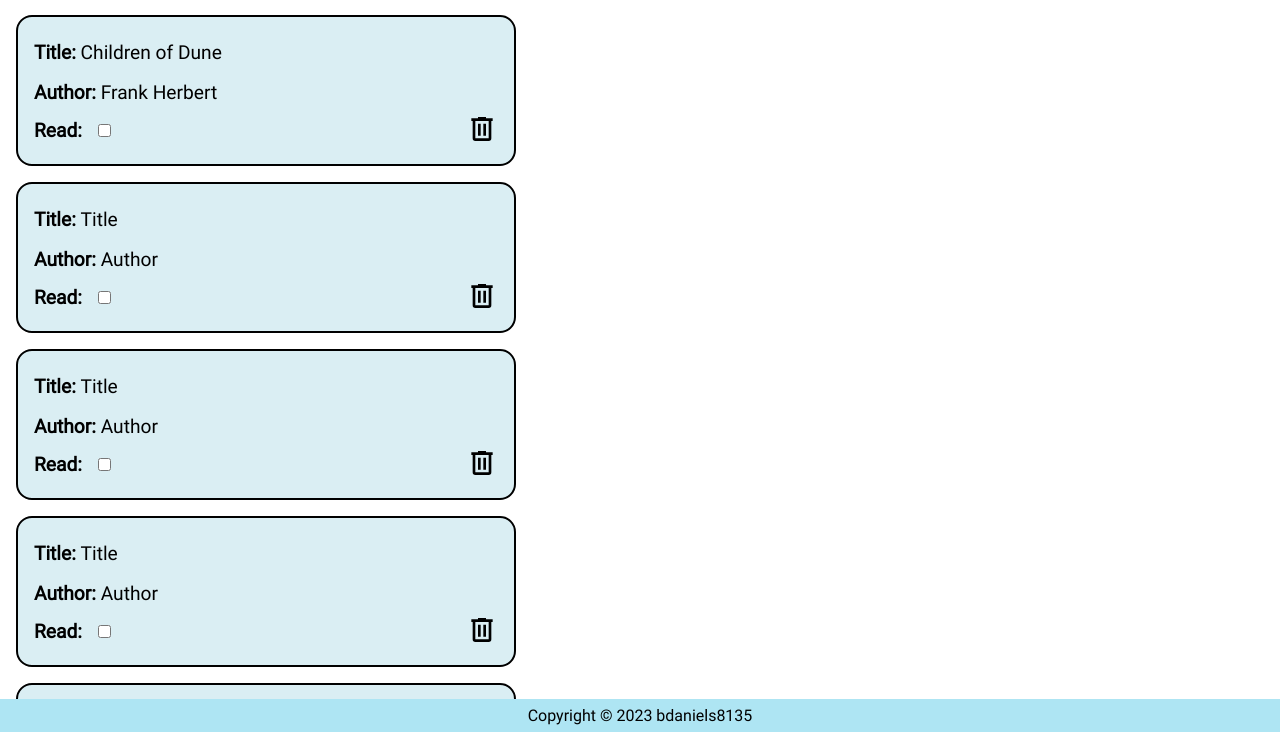
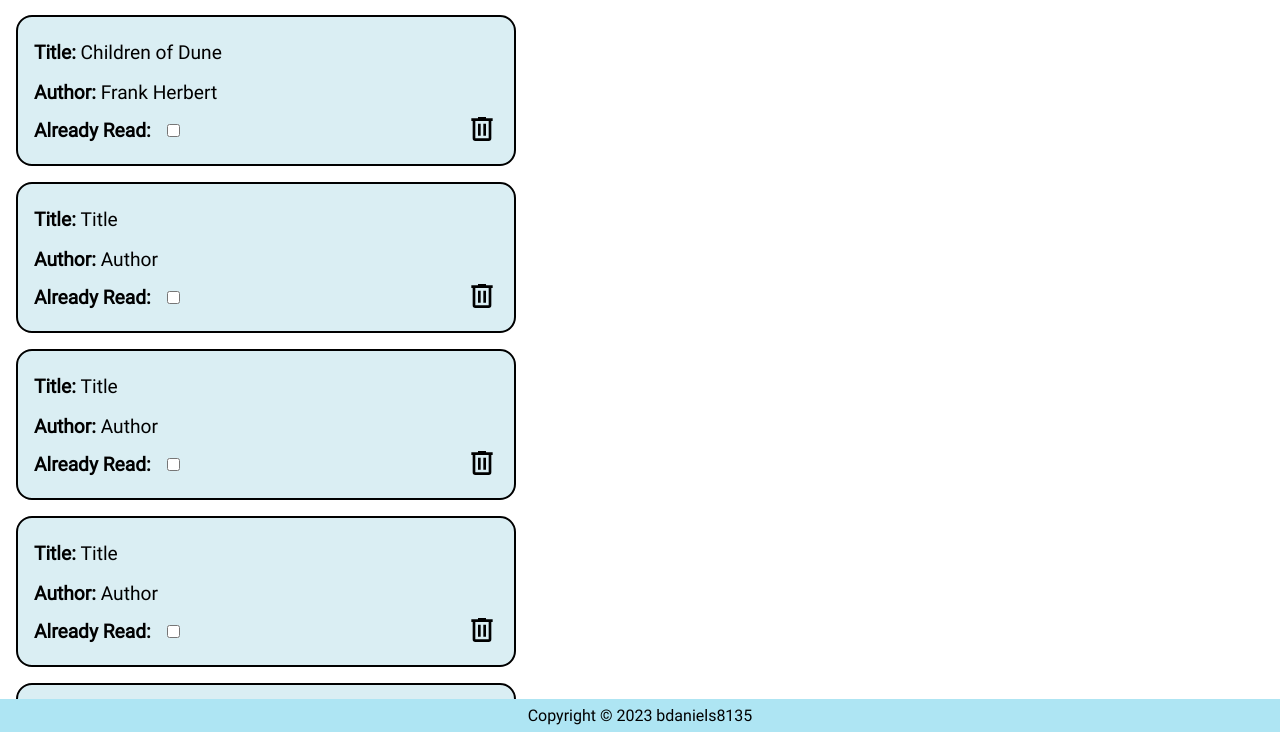
Before and after one commit to bdaniels8135/library-project, a plain HTML site: page index.html in a window 1280 px wide. Shown: the part 68-800 px from the top of the page. Drawn offline with Linux system fonts and the light colour scheme.

Commit message:
Change read checkbox label

```diff
--- a/index.html
+++ b/index.html
@@ -17,7 +17,7 @@
             <p class="title">Children of Dune</p>
             <p class="author">Frank Herbert</p>
             <div class="checkbox-wrapper">
-                <p>Read:</p>
+                <p>Already Read:</p>
                 <input type="checkbox" name="read-book" id="read-book-1">
             </div>
             <button type="button"><img src="./img/trash-can-outline.svg" alt="Trash Icon"></button>
@@ -26,7 +26,7 @@
             <p class="title">Title</p>
             <p class="author">Author</p>
             <div class="checkbox-wrapper">
-                <p>Read:</p>
+                <p>Already Read:</p>
                 <input type="checkbox" name="read-book" id="read-book-2">
             </div>
             <button type="button"><img src="./img/trash-can-outline.svg" alt="Trash Icon"></button>
@@ -35,7 +35,7 @@
             <p class="title">Title</p>
             <p class="author">Author</p>
             <div class="checkbox-wrapper">
-                <p>Read:</p>
+                <p>Already Read:</p>
                 <input type="checkbox" name="read-book" id="read-book-3">
             </div>
             <button type="button"><img src="./img/trash-can-outline.svg" alt="Trash Icon"></button>
@@ -44,7 +44,7 @@
             <p class="title">Title</p>
             <p class="author">Author</p>
             <div class="checkbox-wrapper">
-                <p>Read:</p>
+                <p>Already Read:</p>
                 <input type="checkbox" name="read-book" id="read-book-4">
             </div>
             <button type="button"><img src="./img/trash-can-outline.svg" alt="Trash Icon"></button>
@@ -53,7 +53,7 @@
             <p class="title">Title</p>
             <p class="author">Author</p>
             <div class="checkbox-wrapper">
-                <p>Read:</p>
+                <p>Already Read:</p>
                 <input type="checkbox" name="read-book" id="read-book-5">
             </div>
             <button type="button"><img src="./img/trash-can-outline.svg" alt="Trash Icon"></button>
@@ -62,7 +62,7 @@
             <p class="title">Title</p>
             <p class="author">Author</p>
             <div class="checkbox-wrapper">
-                <p>Read:</p>
+                <p>Already Read:</p>
                 <input type="checkbox" name="read-book" id="read-book-6">
             </div>
             <button type="button"><img src="./img/trash-can-outline.svg" alt="Trash Icon"></button>
@@ -71,7 +71,7 @@
             <p class="title">Title</p>
             <p class="author">Author</p>
             <div class="checkbox-wrapper">
-                <p>Read:</p>
+                <p>Already Read:</p>
                 <input type="checkbox" name="read-book" id="read-book-7">
             </div>
             <button type="button"><img src="./img/trash-can-outline.svg" alt="Trash Icon"></button>
```
